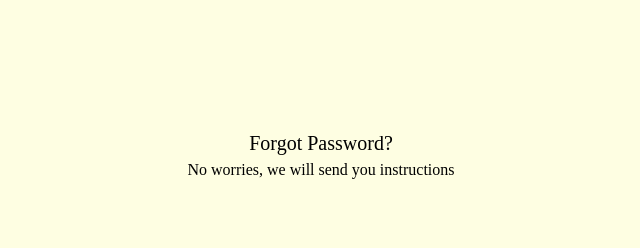
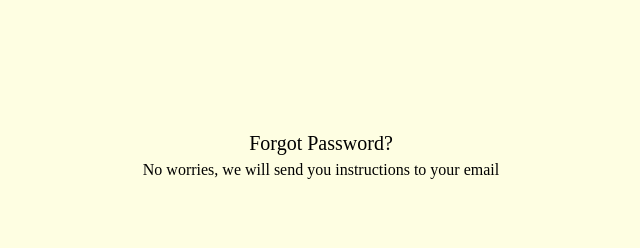
Before and after one commit to ilhanbae/TriFora, a React (Create React App) app: page / in a window 1280 px wide. Shown: the top 248 px of the page, without its empty margins (319-959 px from the left). Built offline with nearby package versions, Linux system fonts and the light colour scheme.

Commit message:
Forgot password text change #69

```diff
--- a/src/Component/ForgotPass.jsx
+++ b/src/Component/ForgotPass.jsx
@@ -8,7 +8,7 @@ export default class ForgotPass extends React.Component {
         return (
             <div>
                 <p className='forgottxt1 centered centered-down'> Forgot Password? </p>
-                <p className='forgottxt2 centered'> No worries, we will send you instructions </p>
+                <p className='forgottxt2 centered'> No worries, we will send you instructions to your email</p>
                 <div className='wrapper'>
                     <div className='inner'>
                         {/*&#8592;*/}
```
